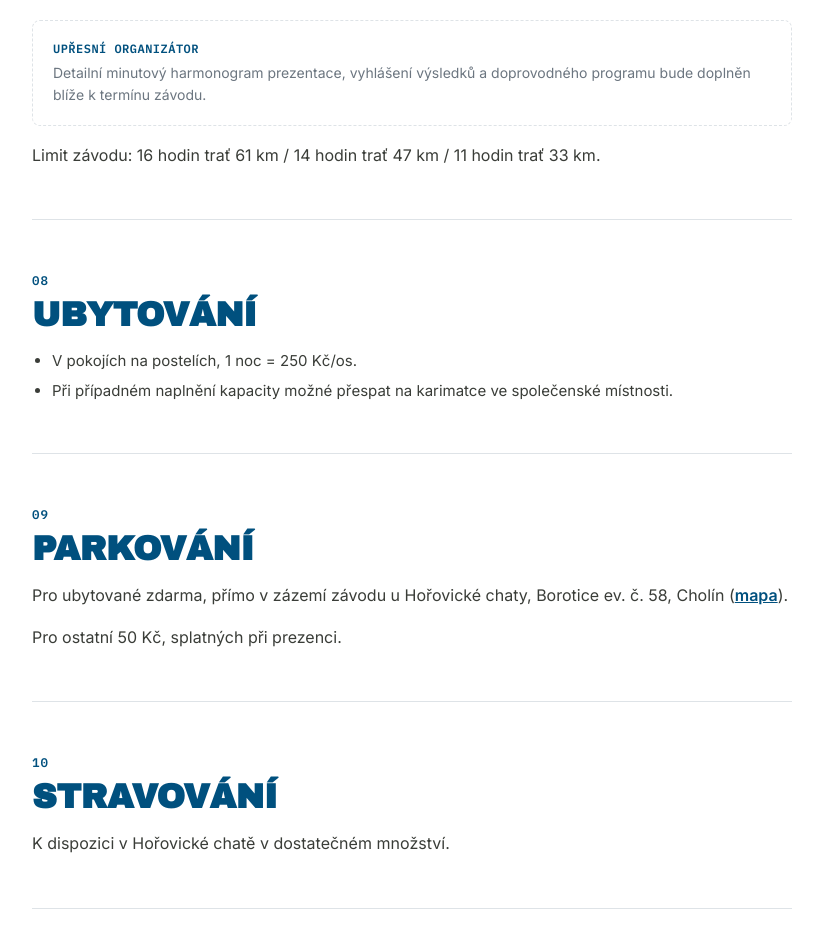
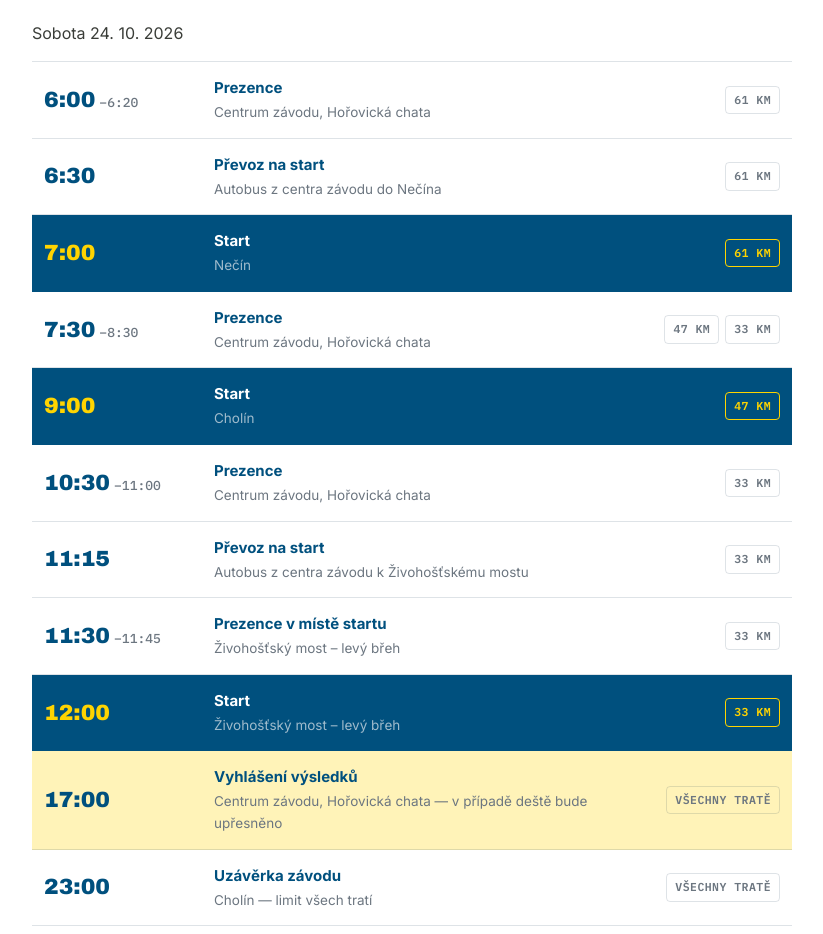
Before and after one commit to sap-outdoor/web-trailmaniacs, a SvelteKit app: page /propozice in a window 1280 px wide. Shown: the part 3698-4632 px from the top of the page, without its empty margins (282-1105 px from the left). Built offline with nearby package versions, Linux system fonts and the light colour scheme.

Commit message:
Update +page.svelte

```diff
--- a/src/routes/propozice/+page.svelte
+++ b/src/routes/propozice/+page.svelte
@@ -361,7 +361,65 @@
     <div class="doc-section" id="harmonogram">
       <div class="kicker">07</div>
       <h2>Časový harmonogram</h2>
-      <div class="note-box"><b>Upřesní organizátor</b>Detailní minutový harmonogram prezentace, vyhlášení výsledků a doprovodného programu bude doplněn blíže k termínu závodu.</div>
+      <p>Sobota 24. 10. 2026</p>
+      <div class="schedule-list doc-schedule">
+        <div class="schedule-row">
+          <div class="time">6:00<span>–6:20</span></div>
+          <div class="place">Prezence<small>Centrum závodu, Hořovická chata</small></div>
+          <div class="desc"><span class="trat-tag">61 km</span></div>
+        </div>
+        <div class="schedule-row">
+          <div class="time">6:30</div>
+          <div class="place">Převoz na start<small>Autobus z centra závodu do Nečína</small></div>
+          <div class="desc"><span class="trat-tag">61 km</span></div>
+        </div>
+        <div class="schedule-row is-start">
+          <div class="time">7:00</div>
+          <div class="place">Start<small>Nečín</small></div>
+          <div class="desc"><span class="trat-tag">61 km</span></div>
+        </div>
+        <div class="schedule-row">
+          <div class="time">7:30<span>–8:30</span></div>
+          <div class="place">Prezence<small>Centrum závodu, Hořovická chata</small></div>
+          <div class="desc"><span class="trat-tag">47 km</span><span class="trat-tag">33 km</span></div>
+        </div>
+        <div class="schedule-row is-start">
+          <div class="time">9:00</div>
+          <div class="place">Start<small>Cholín</small></div>
+          <div class="desc"><span class="trat-tag">47 km</span></div>
+        </div>
+        <div class="schedule-row">
+          <div class="time">10:30<span>–11:00</span></div>
+          <div class="place">Prezence<small>Centrum závodu, Hořovická chata</small></div>
+          <div class="desc"><span class="trat-tag">33 km</span></div>
+        </div>
+        <div class="schedule-row">
+          <div class="time">11:15</div>
+          <div class="place">Převoz na start<small>Autobus z centra závodu k Živohošťskému mostu</small></div>
+          <div class="desc"><span class="trat-tag">33 km</span></div>
+        </div>
+        <div class="schedule-row">
+          <div class="time">11:30<span>–11:45</span></div>
+          <div class="place">Prezence v místě startu<small>Živohošťský most – levý břeh</small></div>
+          <div class="desc"><span class="trat-tag">33 km</span></div>
+        </div>
+        <div class="schedule-row is-start">
+          <div class="time">12:00</div>
+          <div class="place">Start<small>Živohošťský most – levý břeh</small></div>
+          <div class="desc"><span class="trat-tag">33 km</span></div>
+        </div>
+        <div class="schedule-row is-highlight">
+          <div class="time">17:00</div>
+          <div class="place">Vyhlášení výsledků<small>Centrum závodu, Hořovická chata — v případě deště bude upřesněno</small></div>
+          <div class="desc"><span class="trat-tag">Všechny tratě</span></div>
+        </div>
+        <div class="schedule-row">
+          <div class="time">23:00</div>
+          <div class="place">Uzávěrka závodu<small>Cholín — limit všech tratí</small></div>
+          <div class="desc"><span class="trat-tag">Všechny tratě</span></div>
+        </div>
+      </div>
+      <div class="note-box"><b>Prezence na trať 33 km</b>Na trať 33 km se můžete prezentovat buď v centru závodu (7:30–8:30 nebo 10:30–11:00) a jet na start autobusem v 11:15, nebo přímo v místě startu u Živohošťského mostu (11:30–11:45).</div>
       <p>Limit závodu: 16 hodin trať 61 km / 14 hodin trať 47 km / 11 hodin trať 33 km.</p>
     </div>
 
@@ -384,7 +442,8 @@
     <div class="doc-section" id="stravovani">
       <div class="kicker">10</div>
       <h2>Stravování</h2>
-      <p>K dispozici v Hořovické chatě v dostatečném množství.</p>
+      <div class="note-box note-box--highlight"><b>Polévka v cíli zdarma</b>Každý závodník dostane po doběhu v cíli teplou polévku zdarma.</div>
+      <p>Další jídlo a pití je k dispozici v Hořovické chatě v dostatečném množství.</p>
     </div>
 
     <div class="doc-section" id="startovne-doc">
@@ -413,6 +472,7 @@
         <div class="chip">Mapa závodu</div>
         <div class="chip">Itinerář</div>
         <div class="chip">Jídlo a pití na občerstvovacích stanicích</div>
+        <div class="chip">Polévka v cíli</div>
         <div class="chip">Možnost sprchy po doběhu</div>
         <div class="chip">Malý dárek při registraci do konce srpna</div>
       </div>
```
